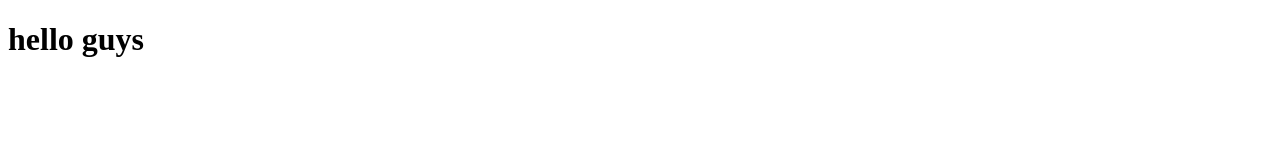
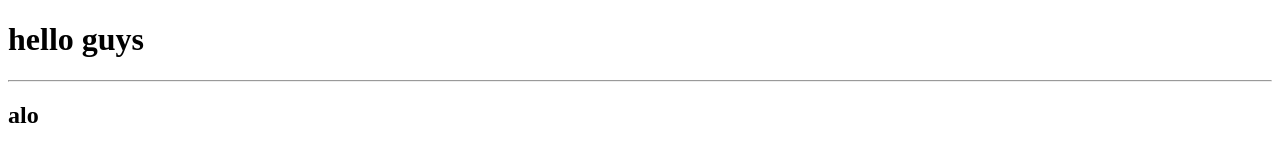
Before and after one commit to phucrom105/Birthday, a plain HTML site: page index.html in a window 1280 px wide. Drawn offline with Linux system fonts and the light colour scheme.

Commit message:
2nd commit

```diff
--- a/index.html
+++ b/index.html
@@ -8,7 +8,8 @@
   </head>
 
   <body>
-    <h1>hello guys</h1>
+    <h1>hello guys</h1> <hr>
+    <h2>alo</h2>
   </body>
 
 </html>
```
